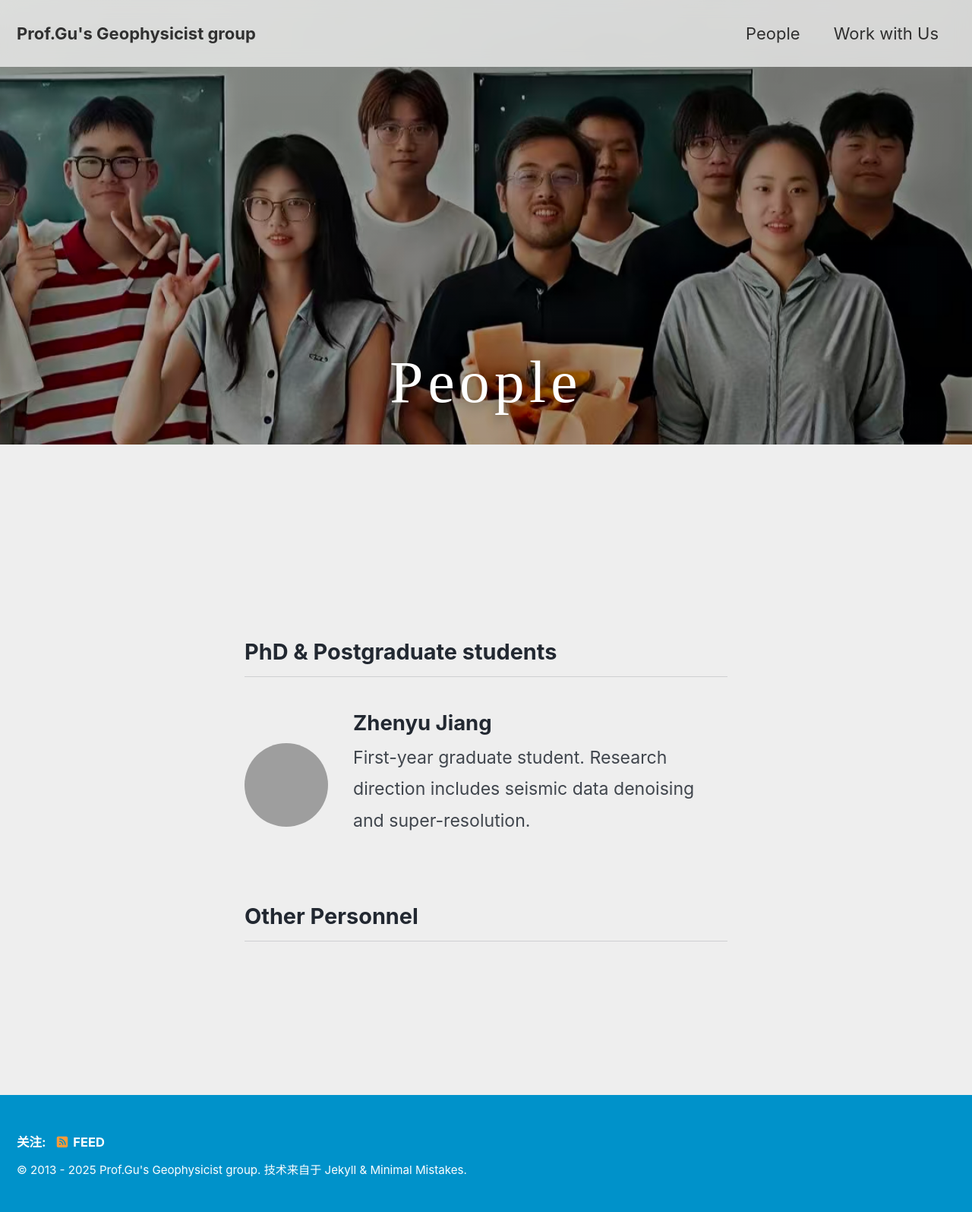
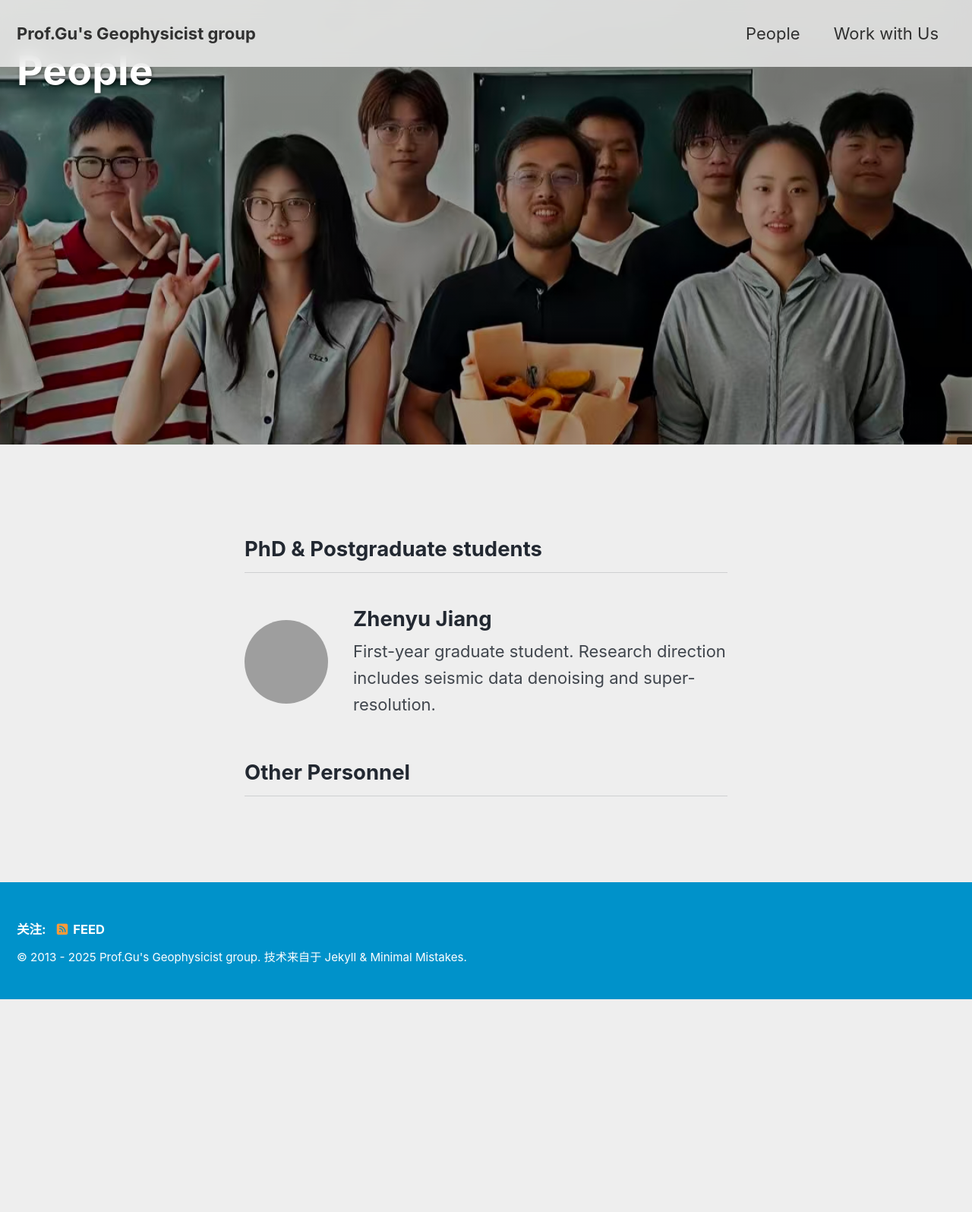
Before and after one commit to gubingluo/gubingluo.github.io, a Jekyll site: the page built from _pages/people.md, in a window 1280 px wide. Shown: the whole page at 76% size. Built offline with Jekyll 4.4.1, drawn with Linux system fonts in a browser that asks for light colours; cached includes are drawn as plain includes; after the commit the page ends 1315 px from its top, so only the background shows below that; grey boxes are pictures that could not be loaded.

Commit message:
Update _custom.scss

```diff
--- a/_sass/minimal-mistakes/_custom.scss
+++ b/_sass/minimal-mistakes/_custom.scss
@@ -1,10 +1,55 @@
-/* ===== 1) 首屏 Hero：全屏 + 标题/欢迎语居中 ===== */
-.page__hero--overlay {
+/* =========================================================
+   A) 全站：导航（air 皮肤适配：单层玻璃 + 清晰文字）
+   ========================================================= */
+
+/* 只给 masthead 一层背景，避免“叠层发灰” */
+.masthead {
+  background: rgba(255, 255, 255, 0.72) !important;  /* 0.65~0.80 可调 */
+  backdrop-filter: blur(10px);
+  -webkit-backdrop-filter: blur(10px);
+  border-bottom: none !important;
+  box-shadow: none !important;
+
+  position: absolute;
+  top: 0;
+  left: 0;
+  right: 0;
+  z-index: 9999;
+}
+
+/* masthead 内部所有层强制透明（关键） */
+.masthead__inner-wrap,
+.greedy-nav,
+.greedy-nav ul,
+.greedy-nav li,
+.greedy-nav a {
+  background: transparent !important;
+}
+
+/* air 下导航链接颜色 */
+.greedy-nav a {
+  color: rgba(0, 0, 0, 0.78) !important;
+}
+.greedy-nav a:hover {
+  color: rgba(0, 0, 0, 0.95) !important;
+}
+
+/* 防止主题给导航预留高度造成“暗带/空带” */
+body {
+  padding-top: 0 !important;
+}
+
+
+/* =========================================================
+   B) 首页：Hero 全屏 + 标题居中 + 动画（只影响首页）
+   需要 index.md 有 classes: home
+   ========================================================= */
+
+.home .page__hero--overlay {
   min-height: 100vh;
 }
 
-/* 让 hero 内部内容垂直居中并居中对齐 */
-.page__hero--overlay .wrapper {
+.home .page__hero--overlay .wrapper {
   min-height: 100vh;
   display: flex;
   flex-direction: column;
@@ -15,105 +60,75 @@
   box-shadow: none !important;
 }
 
-/* 清掉某些版本给 hero 内容区加的暗底 */
-.page__hero--overlay .page__inner-wrap,
-.page__hero--overlay .page__hero-caption,
-.page__hero--overlay .page__hero-body,
-.page__hero--overlay .page__content {
+/* 清掉某些版本给 hero 内容区加的底色 */
+.home .page__hero--overlay .page__inner-wrap,
+.home .page__hero--overlay .page__hero-caption,
+.home .page__hero--overlay .page__hero-body,
+.home .page__hero--overlay .page__content {
   background: transparent !important;
   box-shadow: none !important;
 }
 
-/* 标题和欢迎语间距 */
-/* ===== 首页 Welcome 标题（高级学术风）===== */
-.page__hero--overlay .page__title {
+/* 首页大标题（更高级的 serif） */
+.home .page__hero--overlay .page__title {
   font-family: "Playfair Display", "Times New Roman", serif;
-  font-size: clamp(3.6rem, 5vw, 4.8rem);
+  font-size: clamp(3.2rem, 5vw, 4.8rem);
   font-weight: 500;
   letter-spacing: 0.08em;
-  margin-bottom: 1.2rem;
+  margin: 0 0 1.2rem 0;
   text-shadow: 0 4px 16px rgba(0,0,0,0.45);
 }
 
-.page__hero--overlay .page__lead {
+/* 标题进入动画（很克制） */
+@keyframes tighten {
+  from { letter-spacing: 0.25em; opacity: 0; transform: translateY(8px); }
+  to   { letter-spacing: 0.08em; opacity: 1; transform: translateY(0); }
+}
+.home .page__hero--overlay .page__title {
+  animation: tighten 1.2s ease-out both;
+}
+
+/* 首页 hero 副标题（如果你后面加 excerpt/lead） */
+.home .page__hero--overlay .page__lead {
   margin: 0;
 }
 
-/* ===== 2) 导航：半透明 + 磨砂 + 浮在背景图上 ===== */
-/* 只给 masthead 背景，其他层透明 */
-.masthead {
-  background: rgba(255, 255, 255, 0.70) !important;  /* air：用浅色玻璃 */
-  backdrop-filter: blur(10px);
-  -webkit-backdrop-filter: blur(10px);
-  border-bottom: none !important;
-  box-shadow: none !important;
-
-  position: absolute;
-  top: 0; left: 0; right: 0;
-  z-index: 9999;
-}
-
-.masthead__inner-wrap,
-.greedy-nav,
-.greedy-nav ul,
-.greedy-nav li,
-.greedy-nav a {
-  background: transparent !important;
-}
-
-/* 导航链接颜色（air 下变清晰） */
-.greedy-nav a {
-  color: rgba(0,0,0,0.78) !important;
-}
-.greedy-nav a:hover {
-  color: rgba(0,0,0,0.95) !important;
-}
-
-/* 3. 防止主题给导航预留高度 */
-body {
-  padding-top: 0 !important;
-}
-
-.page__content {
+/* 首页正文版心（只影响首页正文） */
+.home .page__content {
   max-width: 900px;
-  margin: 6rem auto 4rem auto;
+  margin: 4rem auto 4rem auto;
   font-size: 1.05rem;
   line-height: 1.8;
 }
-@keyframes tighten {
-  from {
-    letter-spacing: 0.25em;
-    opacity: 0;
-  }
-  to {
-    letter-spacing: 0.08em;
-    opacity: 1;
-  }
-}
 
-.page__hero--overlay .page__title {
-  animation: tighten 1.4s ease-out both;
-}
 
-.people .page__hero--overlay {
-  background-position: center center !important;
-}
+/* =========================================================
+   C) People 页：横幅高度 2/3 + 图片对齐（只影响 People）
+   需要 people.md 有 classes: people
+   ========================================================= */
 
-/* 只影响 People 页横幅高度 */
 .people .page__hero--overlay {
   height: 65vh;
   min-height: 420px;
   max-height: 720px;
+
+  background-position: center top !important;
+  background-size: cover !important;
+  background-repeat: no-repeat !important;
 }
 
-.people-card {
+/* =========================================================
+   D) People 页：成员卡片（头像 + 文字）
+   ========================================================= */
+
+.people .people-card {
   display: flex;
   align-items: center;
   gap: 1.5rem;
   margin: 2rem 0;
 }
 
-.people-card img {
+.people .people-card img {
   width: 110px;
   height: 110px;
   border-radius: 50%;
@@ -121,12 +136,22 @@ body {
   flex-shrink: 0;
 }
 
-.people-info h3 {
+.people .people-info h3 {
   margin: 0 0 0.4rem 0;
   font-size: 1.25rem;
 }
 
-.people-info p {
-  color: inherit;
+.people .people-info p {
+  margin: 0;
+  color: inherit;   /* 跟随 air 的深色文字 */
   opacity: 0.85;
+  line-height: 1.6;
 }
+
+/* 手机上自动换行更舒服 */
+@media (max-width: 640px) {
+  .people .people-card {
+    flex-direction: column;
+    align-items: flex-start;
+  }
+}
```
